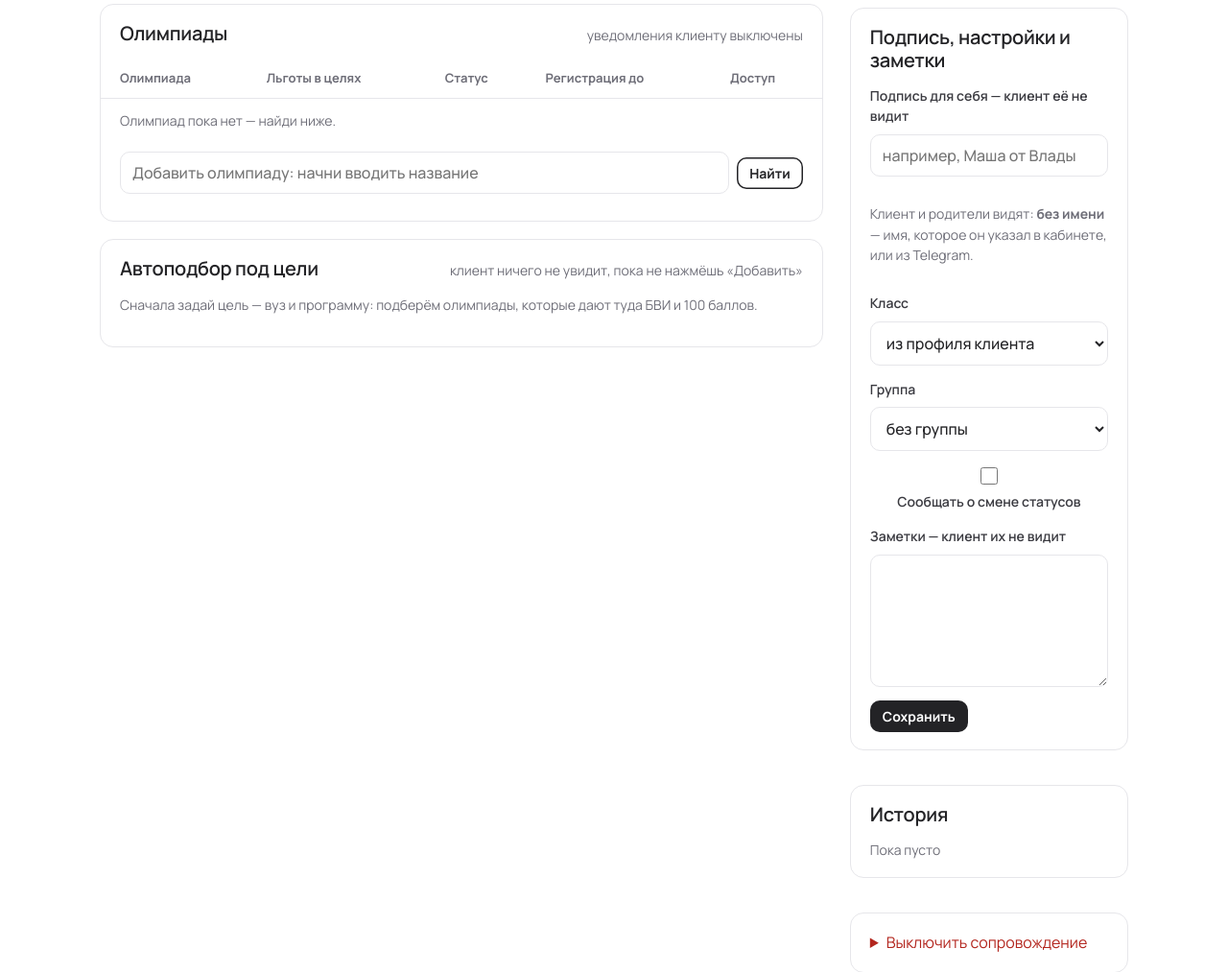
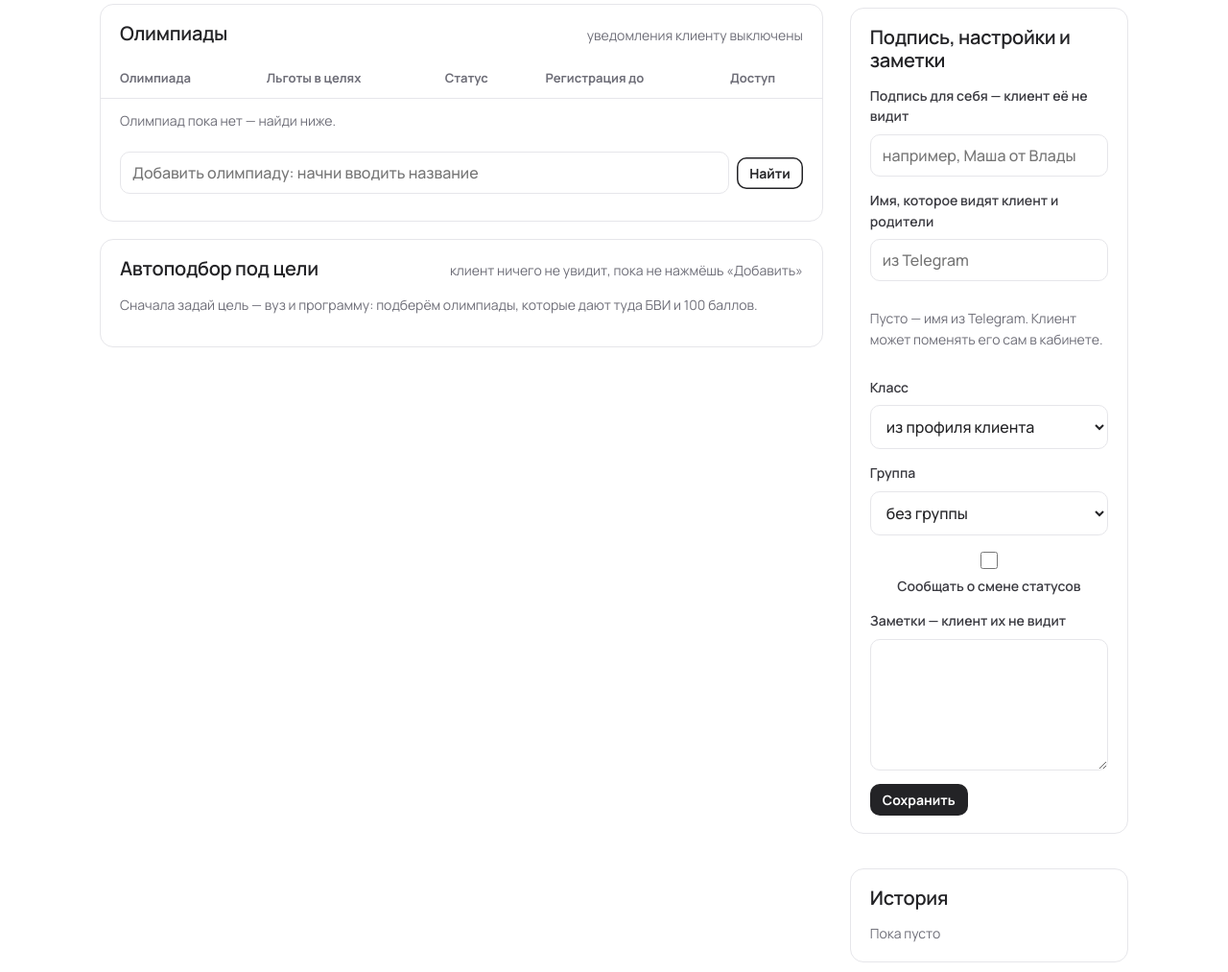
Before and after one commit to fpmitucha/olymp-navigator, a Python web app: template app/web/templates/admin_client.html in a window 1280 px wide. Shown: the part 470-1483 px from the top of the page at 96% size. Run offline with Jinja, Linux system fonts and the light colour scheme; the template is opened without the code that fills it, so the values that code supplies are empty; some web fonts are replaced.

Commit message:
Куратор может задать имя, которое видит клиент (то же поле, что в кабинете клиента)
Co-Authored-By: Claude Opus 5.5 <noreply@anthropic.com>
Claude-Session: https://claude.ai/code/session_01CPq9c7ALR6iufiBWnXNobn

```diff
--- a/app/web/templates/admin_client.html
+++ b/app/web/templates/admin_client.html
@@ -194,7 +194,10 @@
           <label class="small">Подпись для себя — клиент её не видит
             <input class="field" name="display_name" maxlength="80" value="{{ client.display_name or '' }}" placeholder="например, Маша от Влады" autocomplete="off">
           </label>
-          <p class="small muted">Клиент и родители видят: <b>{{ client.public_name or 'без имени' }}</b> — имя, которое он указал в кабинете, или из Telegram.</p>
+          <label class="small">Имя, которое видят клиент и родители
+            <input class="field" name="public_name" maxlength="60" value="{{ client.profile_name or '' }}" placeholder="{{ client.public_name or 'из Telegram' }}" autocomplete="off">
+          </label>
+          <p class="small muted">Пусто — имя из Telegram. Клиент может поменять его сам в кабинете.</p>
           <label class="small">Класс
             <select class="field" name="grade"><option value="">из профиля клиента</option>{% for n in range(5, 12) %}<option value="{{ n }}" {% if client.grade_override == n %}selected{% endif %}>{{ n }}</option>{% endfor %}</select>
           </label>
```
Also changed, not shown: app/web/main.py (+8 -2 lines), tests/test_crm.py (+3 -0 lines).
